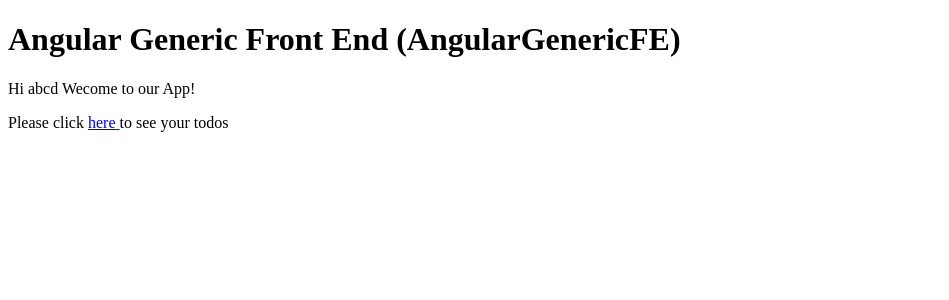
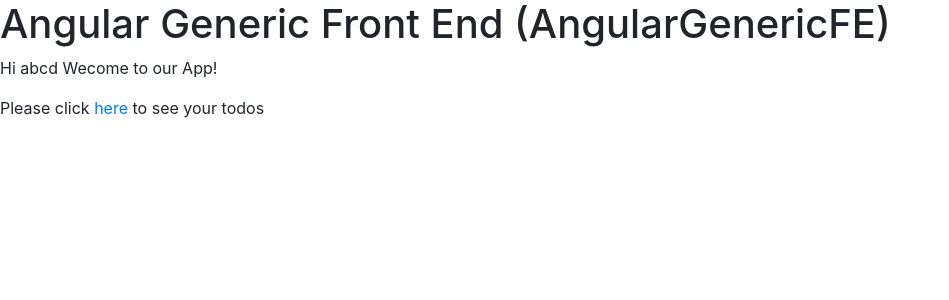
Before and after one commit to mtmonir/angulargenericfe, an Angular app: page / in a window 1280 px wide. Shown: the top 300 px of the page, without its empty margins (0-949 px from the left). Built offline with nearby package versions, Linux system fonts and the light colour scheme.

Commit message:
bootstrap added in main css

```diff
--- a/src/styles.css
+++ b/src/styles.css
@@ -1 +1,2 @@
 /* You can add global styles to this file, and also import other style files */
+@import url("https://stackpath.bootstrapcdn.com/bootstrap/4.3.1/css/bootstrap.min.css");
```
